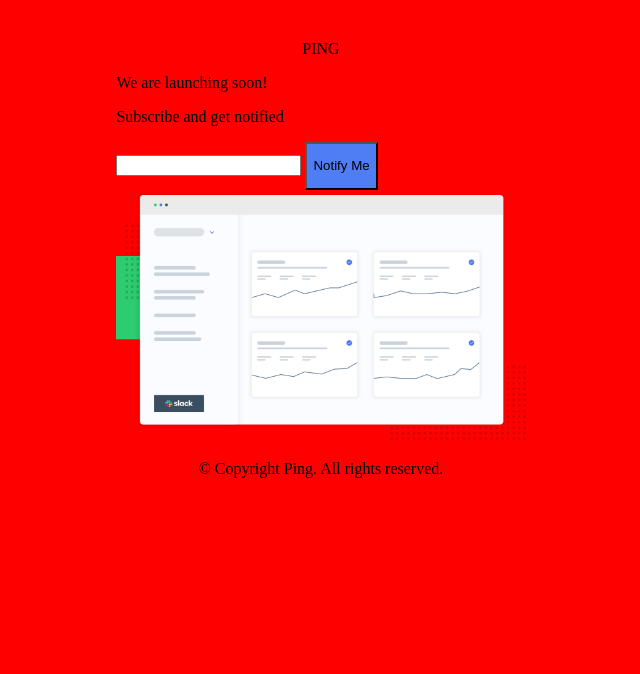
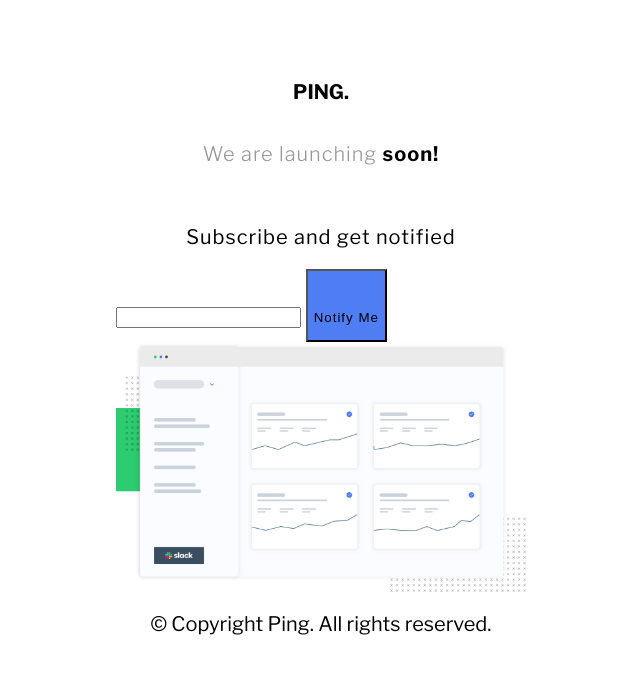
Before and after one commit to Simplify4Me2/ping-coming-soon, a website: page index.html in a window 1280 px wide. Shown: the whole page, without its empty margins (319-959 px from the left). Drawn offline with nearby package versions, Linux system fonts and the light colour scheme.

Commit message:
add font family

```diff
--- a/index.html
+++ b/index.html
@@ -14,13 +14,20 @@
     <link rel="stylesheet" href="./css/style.css" />
 
     <title>Ping coming soon page</title>
+
+    <link rel="preconnect" href="https://fonts.googleapis.com" />
+    <link rel="preconnect" href="https://fonts.gstatic.com" crossorigin />
+    <link
+      href="https://fonts.googleapis.com/css2?family=Inter:wght@100..900&family=Libre+Franklin:ital,wght@0,100..900;1,100..900&display=swap"
+      rel="stylesheet"
+    />
   </head>
   <body>
-    <header>PING</header>
+    <header class="bold">PING.</header>
 
     <main>
       <section>
-        <p>We are launching soon!</p>
+        <p class="thin gray">We are launching <strong class="bold black">soon!</strong></p>
         <p>Subscribe and get notified</p>
       </section>
       <section>
@@ -30,7 +37,12 @@
         </form>
       </section>
       <section>
-        <img src="./images/illustration-dashboard.png" alt="dashboard illustration" height="250px" height="250px" />
+        <img
+          src="./images/illustration-dashboard.png"
+          alt="dashboard illustration"
+          height="250px"
+          height="250px"
+        />
       </section>
     </main>
 
--- a/main.sass
+++ b/main.sass
@@ -2,10 +2,32 @@ body
     display: flex
     flex-direction: column
     align-items: center
-    background-color: red
+    font-family: "Libre Franklin", sans-serif
+    font-size: 20px
 
 header
-    margin-top: 2rem
+    margin-top: 4.5rem
+
+section
+    display: flex
+    flex-direction: column
+
+section p
+    align-self: center
+    margin-top: 2.4rem
+    letter-spacing: 1px
 
 button
     background-color: hsl(223, 87%, 63%)
+
+.bold
+    font-weight: 700
+
+.thin
+    font-weight: 300
+
+.black
+    color: black
+
+.gray
+    color: hsl(0, 0%, 59%)
```
Also changed, not shown: css/style.css, 1 other file.
